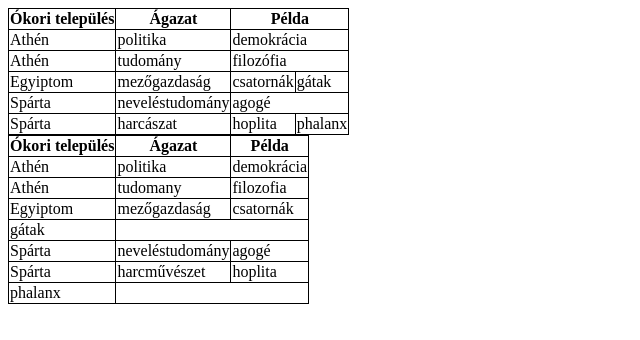
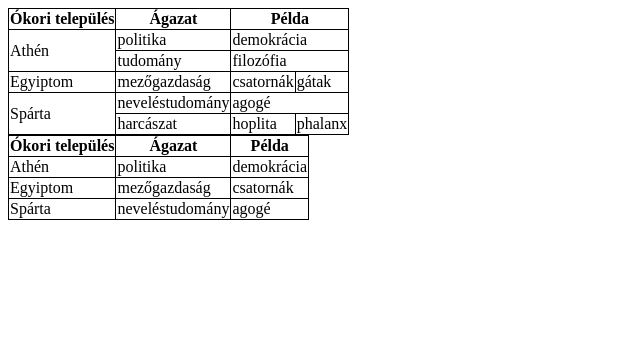
Before and after one commit to SchmidtBenedek/javascript_func, a plain HTML site: page TEMAZARO_GYAK/index.html in a window 1280 px wide. Shown: the whole page, without its empty margins (0-640 px from the left). Drawn offline with Linux system fonts and the light colour scheme.

Commit message:
Valtoztatas

```diff
--- a/TEMAZARO_GYAK/index.html
+++ b/TEMAZARO_GYAK/index.html
@@ -27,12 +27,11 @@
         </thead>
         <tbody>
             <tr>
-                <td>Athén</td>
+                <td rowspan="2">Athén</td>
                 <td>politika</td>
                 <td colspan="2">demokrácia</td>
             </tr>
             <tr>
-                <td>Athén</td>
                 <td>tudomány</td>
                 <td colspan="2">filozófia</td>
             </tr>
@@ -43,12 +42,11 @@
                 <td>gátak</td>
             </tr>
             <tr>
-                <td>Spárta</td>
+                <td rowspan="2">Spárta</td>
                 <td>neveléstudomány</td>
                 <td colspan="2">agogé</td>
             </tr>
             <tr>
-                <td>Spárta</td>
                 <td>harcászat</td>
                 <td>hoplita</td>
                 <td>phalanx</td>
--- a/TEMAZARO_GYAK/index.js
+++ b/TEMAZARO_GYAK/index.js
@@ -1,34 +1,26 @@
 /**
- * @type {[{telepules: string, agazat: string, pelda1: string, pelda2?: string}]}
+ * @type {{telepules: string, agazat1: string, pelda1: string, agazat2?: string pelda2?: string}[]}
  */
 
 const arr = [
     {
         telepules: 'Athén',
-        agazat: 'politika',
-        pelda1: 'demokrácia'
-    },
-    {
-        telepules: 'Athén',
-        agazat: 'tudomany',
-        pelda1: 'filozofia'
+        agazat1: 'politika',
+        pelda1: 'demokrácia',
+        agazat2: 'tudomany',
+        pelda2: 'filozófia'
     },
     {
         telepules: 'Egyiptom',
-        agazat: 'mezőgazdaság',
+        agazat1: 'mezőgazdaság',
         pelda1: 'csatornák',
-        pelda2: 'gátak'
     },
     {
         telepules: 'Spárta',
-        agazat: 'neveléstudomány',
-        pelda1: 'agogé'
-    },
-    {
-        telepules: 'Spárta',
-        agazat: 'harcművészet',
-        pelda1: 'hoplita',
-        pelda2: 'phalanx'
+        agazat1: 'neveléstudomány',
+        pelda1: 'agogé',
+        agazat2: 'harcászat',
+        pelda2: 'hoplita'
     }
 ]
 
@@ -64,21 +56,12 @@ for(const x of arr){
 
     const td2 = document.createElement('td')
     tr1.appendChild(td2)
-    td2.innerText = x.agazat
+    td2.innerText = x.agazat1
 
     const td3 = document.createElement('td')
     tr1.appendChild(td3)
     td3.innerText = x.pelda1
 
-    if(x.pelda2){
-        const tr2 = document.createElement('tr')
-        tBody.appendChild(tr2)
 
-        const td4 = document.createElement('td')
-        tr2.appendChild(td4)
-
-        td4.innerText = x.pelda2
-
-    }
 
 }
```
